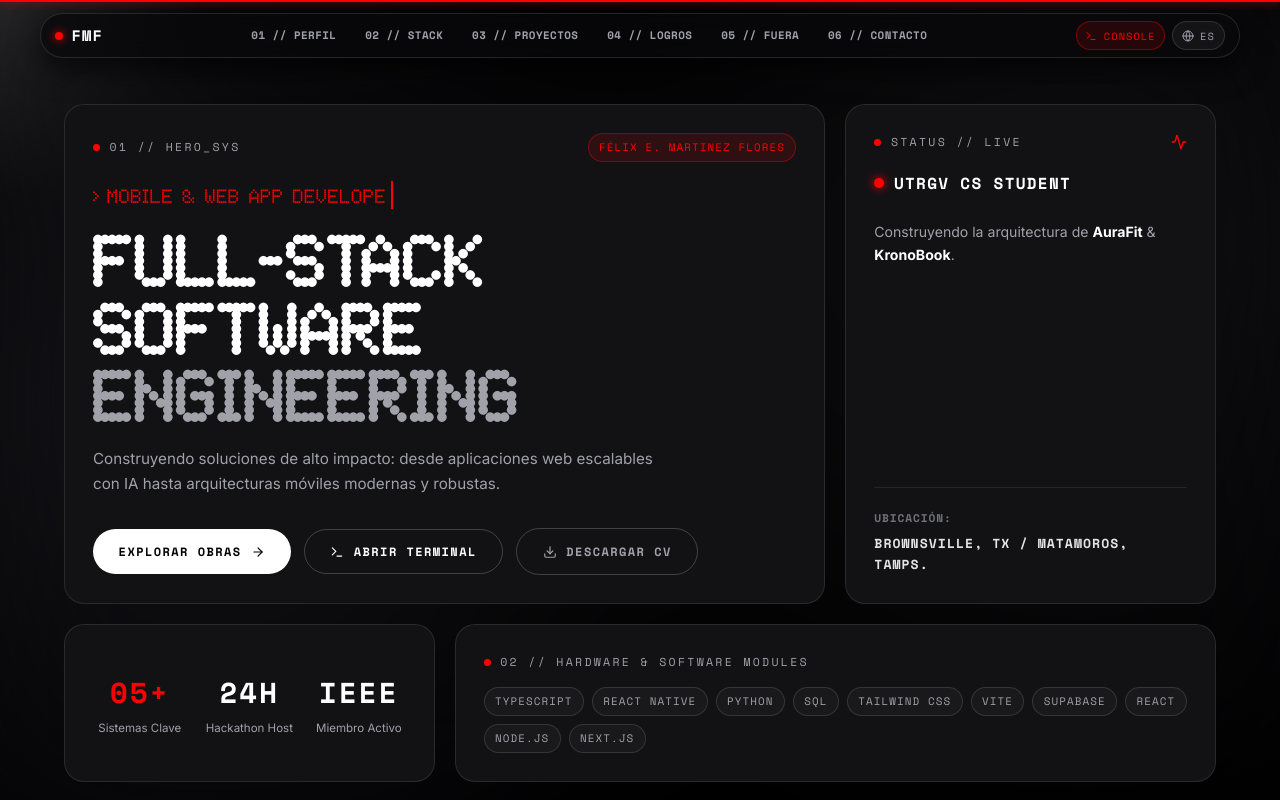
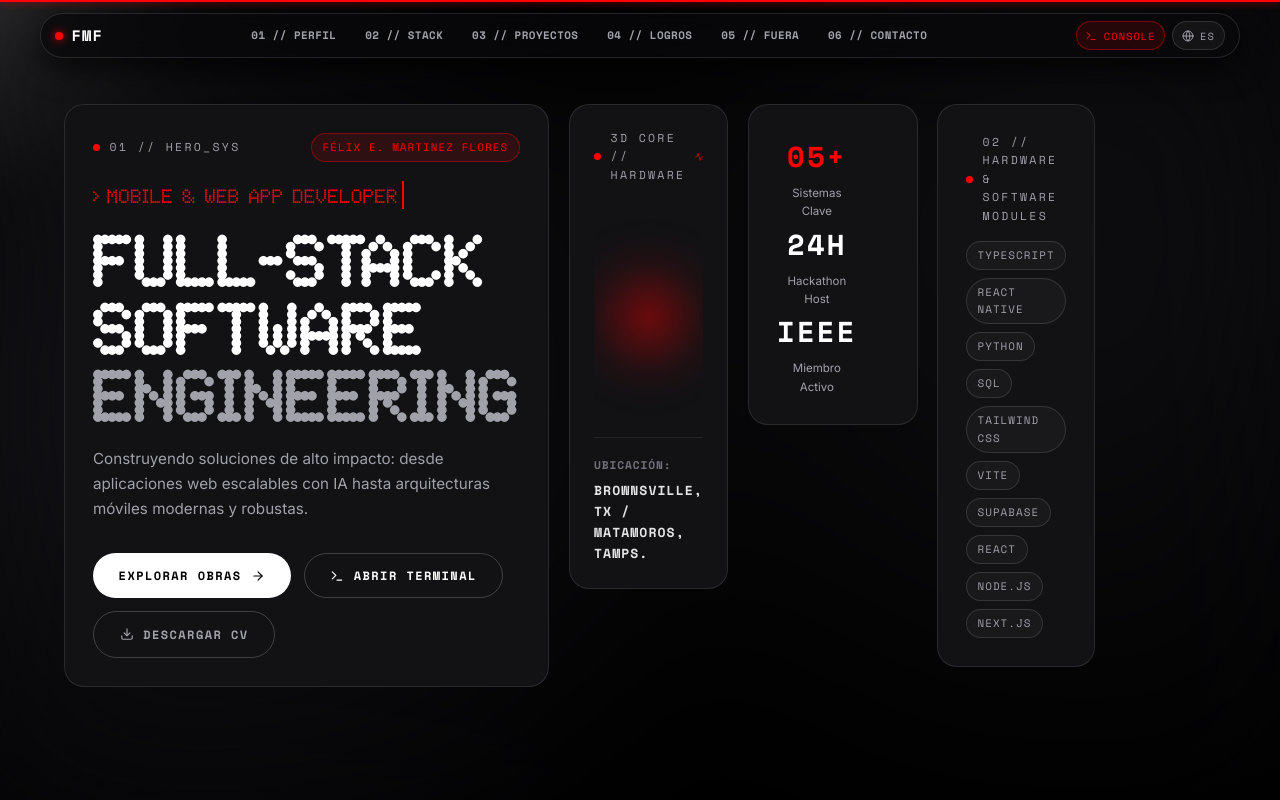
Before and after one commit to Felglitch739/My-Portfolio, a React (Vite) app: page / in a window 1280 px wide. Shown: the top 800 px of the page. Built offline with nearby package versions, Linux system fonts and the light colour scheme; a web font is replaced by a local one.

Commit message:
feat: implement 3D Bento Card Tilt with Z-axis depth pop-out and add interactive Hardware 3D Chip Core rendering in Hero

```diff
--- a/package.json
+++ b/package.json
@@ -10,10 +10,12 @@
     "preview": "vite preview"
   },
   "dependencies": {
+    "@types/three": "^0.185.3",
     "framer-motion": "^12.39.0",
     "lucide-react": "^1.16.0",
     "react": "^19.2.6",
-    "react-dom": "^19.2.6"
+    "react-dom": "^19.2.6",
+    "three": "^0.185.1"
   },
   "devDependencies": {
     "@eslint/js": "^10.0.1",
--- /dev/null
+++ b/src/components/Bento3DTilt.tsx
@@ -0,0 +1,107 @@
+import { useState, useRef } from 'react'
+import { motion, useSpring } from 'framer-motion'
+
+interface Bento3DTiltProps {
+  children: React.ReactNode
+  className?: string
+  style?: React.CSSProperties
+  intensity?: number
+}
+
+export default function Bento3DTilt({
+  children,
+  className = '',
+  style = {},
+  intensity = 15,
+}: Bento3DTiltProps) {
+  const cardRef = useRef<HTMLDivElement>(null)
+  const [glarePos, setGlarePos] = useState({ x: 50, y: 50, opacity: 0 })
+
+  // Spring physics for buttery-smooth 3D tilt animations
+  const rotateX = useSpring(0, { stiffness: 250, damping: 20 })
+  const rotateY = useSpring(0, { stiffness: 250, damping: 20 })
+  const scale = useSpring(1, { stiffness: 250, damping: 20 })
+
+  const handleMouseMove = (e: React.MouseEvent<HTMLDivElement>) => {
+    if (!cardRef.current) return
+    const rect = cardRef.current.getBoundingClientRect()
+    const width = rect.width
+    const height = rect.height
+
+    // Relative coordinates (-0.5 to 0.5)
+    const mouseX = (e.clientX - rect.left) / width - 0.5
+    const mouseY = (e.clientY - rect.top) / height - 0.5
+
+    // Calculate 3D rotations
+    rotateX.set(-mouseY * intensity * 2)
+    rotateY.set(mouseX * intensity * 2)
+    scale.set(1.02)
+
+    // Calculate 3D specular light glare reflection position
+    setGlarePos({
+      x: ((e.clientX - rect.left) / width) * 100,
+      y: ((e.clientY - rect.top) / height) * 100,
+      opacity: 0.25,
+    })
+  }
+
+  const handleMouseLeave = () => {
+    rotateX.set(0)
+    rotateY.set(0)
+    scale.set(1)
+    setGlarePos(prev => ({ ...prev, opacity: 0 }))
+  }
+
+  return (
+    <div
+      style={{
+        perspective: '1000px',
+        transformStyle: 'preserve-3d',
+      }}
+    >
+      <motion.div
+        ref={cardRef}
+        onMouseMove={handleMouseMove}
+        onMouseLeave={handleMouseLeave}
+        className={className}
+        style={{
+          ...style,
+          rotateX,
+          rotateY,
+          scale,
+          transformStyle: 'preserve-3d',
+          position: 'relative',
+          overflow: 'hidden',
+          willChange: 'transform',
+        }}
+      >
+        {/* 3D Specular Light Reflection Glare Overlay */}
+        <div
+          style={{
+            position: 'absolute',
+            inset: 0,
+            pointerEvents: 'none',
+            zIndex: 10,
+            borderRadius: 'inherit',
+            background: `radial-gradient(circle at ${glarePos.x}% ${glarePos.y}%, rgba(255, 255, 255, 0.35) 0%, rgba(255, 0, 0, 0.15) 30%, transparent 70%)`,
+            opacity: glarePos.opacity,
+            transition: 'opacity 0.25s ease',
+            mixBlendMode: 'overlay',
+          }}
+        />
+
+        {/* Card Content with 3D Depth Layer */}
+        <div
+          style={{
+            transform: 'translateZ(20px)',
+            transformStyle: 'preserve-3d',
+            height: '100%',
+            width: '100%',
+          }}
+        >
+          {children}
+        </div>
+      </motion.div>
+    </div>
+  )
+}
--- /dev/null
+++ b/src/components/Hardware3DChip.tsx
@@ -0,0 +1,196 @@
+import { useEffect, useRef } from 'react'
+
+export default function Hardware3DChip() {
+  const containerRef = useRef<HTMLDivElement>(null)
+
+  useEffect(() => {
+    const container = containerRef.current
+    if (!container) return
+
+    // Dynamic import of Three.js or Canvas 3D rendering
+    let animationId: number
+    let width = container.offsetWidth || 300
+    let height = container.offsetHeight || 300
+
+    const canvas = document.createElement('canvas')
+    canvas.width = width
+    canvas.height = height
+    canvas.style.width = '100%'
+    canvas.style.height = '100%'
+    canvas.style.display = 'block'
+    container.innerHTML = ''
+    container.appendChild(canvas)
+
+    const ctx = canvas.getContext('2d')
+    if (!ctx) return
+
+    // Pointer tracking for 3D rotation
+    let mouseX = 0
+    let mouseY = 0
+    let targetX = 0
+    let targetY = 0
+
+    const handleMouseMove = (e: MouseEvent) => {
+      const rect = canvas.getBoundingClientRect()
+      mouseX = ((e.clientX - rect.left) / rect.width - 0.5) * 2
+      mouseY = ((e.clientY - rect.top) / rect.height - 0.5) * 2
+    }
+
+    window.addEventListener('mousemove', handleMouseMove)
+
+    let angleX = 0
+    let angleY = 0
+    let time = 0
+
+    // 3D Cube & Circuit Ring Geometry Nodes
+    const cubeVertices = [
+      [-1, -1, -1], [1, -1, -1], [1, 1, -1], [-1, 1, -1],
+      [-1, -1, 1],  [1, -1, 1],  [1, 1, 1],  [-1, 1, 1],
+    ]
+
+    const cubeEdges = [
+      [0, 1], [1, 2], [2, 3], [3, 0], // Back face
+      [4, 5], [5, 6], [6, 7], [7, 4], // Front face
+      [0, 4], [1, 5], [2, 6], [3, 7], // Connecting edges
+    ]
+
+    // Orbital particles
+    const particleCount = 28
+    const particles = Array.from({ length: particleCount }).map(() => ({
+      angle: Math.random() * Math.PI * 2,
+      radius: 70 + Math.random() * 50,
+      speed: (Math.random() - 0.5) * 0.03,
+      y: (Math.random() - 0.5) * 60,
+    }))
+
+    const project = (x: number, y: number, z: number) => {
+      // 3D Rotation matrices
+      const radX = angleX
+      const radY = angleY
+
+      // Rotate Y
+      const x1 = x * Math.cos(radY) + z * Math.sin(radY)
+      const y1 = y
+      const z1 = -x * Math.sin(radY) + z * Math.cos(radY)
+
+      // Rotate X
+      const x2 = x1
+      const y2 = y1 * Math.cos(radX) - z1 * Math.sin(radX)
+      const z2 = y1 * Math.sin(radX) + z1 * Math.cos(radX)
+
+      // Perspective projection
+      const distance = 3.5
+      const fov = 160
+      const scale = fov / (distance + z2)
+      return {
+        px: width / 2 + x2 * scale * 35,
+        py: height / 2 + y2 * scale * 35,
+        scale,
+        z: z2,
+      }
+    }
+
+    const render = () => {
+      time += 0.02
+      targetX += (mouseY * 0.5 - targetX) * 0.05
+      targetY += (mouseX * 0.5 - targetY) * 0.05
+
+      angleX = targetX + Math.sin(time * 0.5) * 0.1
+      angleY = targetY + time * 0.3
+
+      ctx.clearRect(0, 0, width, height)
+
+      // Draw 3D Core Red Glow
+      const glowGrad = ctx.createRadialGradient(width / 2, height / 2, 5, width / 2, height / 2, 100)
+      glowGrad.addColorStop(0, 'rgba(255, 0, 0, 0.35)')
+      glowGrad.addColorStop(0.5, 'rgba(255, 0, 0, 0.08)')
+      glowGrad.addColorStop(1, 'rgba(0, 0, 0, 0)')
+      ctx.fillStyle = glowGrad
+      ctx.fillRect(0, 0, width, height)
+
+      // Project vertices
+      const projected = cubeVertices.map(([x, y, z]) => project(x, y, z))
+
+      // Draw 3D Outer Box Edges (Monochrome + Red LED Accent)
+      ctx.lineWidth = 1.5
+      cubeEdges.forEach(([i, j]) => {
+        const p1 = projected[i]
+        const p2 = projected[j]
+
+        ctx.beginPath()
+        ctx.moveTo(p1.px, p1.py)
+        ctx.lineTo(p2.px, p2.py)
+        ctx.strokeStyle = (i + j) % 2 === 0 ? 'rgba(255, 0, 0, 0.85)' : 'rgba(255, 255, 255, 0.4)'
+        ctx.stroke()
+      })
+
+      // Draw 3D Outer Box Vertices (Dots)
+      projected.forEach((p) => {
+        ctx.beginPath()
+        ctx.arc(p.px, p.py, 3, 0, Math.PI * 2)
+        ctx.fillStyle = '#ffffff'
+        ctx.fill()
+      })
+
+      // Draw Inner Hardware Core (Red LED Processor Chip)
+      const coreSize = 0.5
+      const innerVertices = cubeVertices.map(([x, y, z]) => project(x * coreSize, y * coreSize, z * coreSize))
+      ctx.lineWidth = 1
+      cubeEdges.forEach(([i, j]) => {
+        const p1 = innerVertices[i]
+        const p2 = innerVertices[j]
+        ctx.beginPath()
+        ctx.moveTo(p1.px, p1.py)
+        ctx.lineTo(p2.px, p2.py)
+        ctx.strokeStyle = '#FF0000'
+        ctx.stroke()
+      })
+
+      // Draw Orbital 3D Particles
+      particles.forEach((p) => {
+        p.angle += p.speed
+        const px = Math.cos(p.angle) * p.radius * 0.02
+        const pz = Math.sin(p.angle) * p.radius * 0.02
+        const py = p.y * 0.02
+
+        const proj = project(px, py, pz)
+        ctx.beginPath()
+        ctx.arc(proj.px, proj.py, 1.8, 0, Math.PI * 2)
+        ctx.fillStyle = 'rgba(255, 0, 0, 0.8)'
+        ctx.fill()
+      })
+
+      animationId = requestAnimationFrame(render)
+    }
+
+    render()
+
+    const handleResize = () => {
+      if (!container) return
+      width = canvas.width = container.offsetWidth || 300
+      height = canvas.height = container.offsetHeight || 300
+    }
+
+    window.addEventListener('resize', handleResize)
+
+    return () => {
+      window.removeEventListener('mousemove', handleMouseMove)
+      window.removeEventListener('resize', handleResize)
+      cancelAnimationFrame(animationId)
+    }
+  }, [])
+
+  return (
+    <div
+      ref={containerRef}
+      style={{
+        width: '100%',
+        height: '240px',
+        position: 'relative',
+        display: 'flex',
+        alignItems: 'center',
+        justifyContent: 'center',
+      }}
+    />
+  )
+}
--- a/src/components/Hero.tsx
+++ b/src/components/Hero.tsx
@@ -1,6 +1,8 @@
 import { useEffect, useRef } from 'react'
 import { motion } from 'framer-motion'
-import { Terminal, Download, ArrowRight, Cpu, Code2, Sparkles, Activity } from 'lucide-react'
+import { Terminal, Download, ArrowRight, Activity } from 'lucide-react'
+import Bento3DTilt from './Bento3DTilt'
+import Hardware3DChip from './Hardware3DChip'
 
 interface HeroProps {
   onOpenTerminal: () => void
@@ -85,11 +87,11 @@ export default function Hero({ onOpenTerminal, lang = 'es' }: HeroProps) {
   return (
     <section id="hero" className="section" style={{ paddingTop: 'calc(var(--nav-height) + 2.5rem)' }}>
       <div className="container">
-        {/* Bento Grid Layout */}
+        {/* Bento Grid Layout with 3D Spatial Tilt & Hardware Core */}
         <div className="bento-grid">
 
           {/* Widget 1: Main Banner Hero Card (col-span-8) */}
-          <div className="bento-card col-span-8" style={{ justifyContent: 'space-between', minHeight: '380px' }}>
+          <Bento3DTilt className="bento-card col-span-8" style={{ justifyContent: 'space-between', minHeight: '380px' }}>
             <div>
               <div style={{ display: 'flex', alignItems: 'center', justifyContent: 'space-between', marginBottom: '1.2rem' }}>
                 <span className="section-label" style={{ margin: 0 }}>01 // HERO_SYS</span>
@@ -134,36 +136,30 @@ export default function Hero({ onOpenTerminal, lang = 'es' }: HeroProps) {
                 <Download size={14} /> {t.cvBtn}
               </a>
             </div>
-          </div>
+          </Bento3DTilt>
 
-          {/* Widget 2: Live Hardware Status (col-span-4) */}
-          <div className="bento-card col-span-4" style={{ justifyContent: 'space-between' }}>
+          {/* Widget 2: 3D Hardware Interactive Core (col-span-4) */}
+          <Bento3DTilt className="bento-card col-span-4" style={{ justifyContent: 'space-between', padding: '1.5rem' }}>
             <div>
-              <div style={{ display: 'flex', alignItems: 'center', justifyContent: 'space-between', marginBottom: '1.2rem' }}>
-                <span className="section-label" style={{ margin: 0 }}>STATUS // LIVE</span>
+              <div style={{ display: 'flex', alignItems: 'center', justifyContent: 'space-between', marginBottom: '0.8rem' }}>
+                <span className="section-label" style={{ margin: 0 }}>3D CORE // HARDWARE</span>
                 <Activity size={16} color="var(--red)" />
               </div>
 
-              <div style={{ display: 'flex', alignItems: 'center', gap: '0.6rem', marginBottom: '1.5rem' }}>
-                <span style={{ width: '10px', height: '10px', borderRadius: '50%', background: 'var(--red)', boxShadow: '0 0 10px var(--red)' }} />
-                <span className="ndot" style={{ fontSize: '1rem', color: 'var(--white)' }}>UTRGV CS STUDENT</span>
-              </div>
-
-              <p className="body-text" style={{ fontSize: '0.88rem', marginBottom: '1.5rem' }}>
-                Construyendo la arquitectura de <strong style={{ color: 'var(--white)' }}>AuraFit</strong> & <strong style={{ color: 'var(--white)' }}>KronoBook</strong>.
-              </p>
+              {/* 3D Interactive WebGL Hardware Chip Object */}
+              <Hardware3DChip />
             </div>
 
-            <div style={{ borderTop: '1px solid rgba(255, 255, 255, 0.08)', paddingTop: '1rem' }}>
+            <div style={{ borderTop: '1px solid rgba(255, 255, 255, 0.08)', paddingTop: '0.8rem' }}>
               <span className="ndot" style={{ fontSize: '0.7rem', color: 'var(--gray-500)' }}>UBICACIÓN:</span>
               <div className="ndot" style={{ fontSize: '0.82rem', color: 'var(--gray-200)', marginTop: '0.2rem' }}>
                 {t.location}
               </div>
             </div>
-          </div>
+          </Bento3DTilt>
 
           {/* Widget 3: Quick Stats (col-span-4) */}
-          <div className="bento-card col-span-4" style={{ display: 'grid', gridTemplateColumns: 'repeat(3, 1fr)', gap: '1rem', alignItems: 'center', textAlign: 'center' }}>
+          <Bento3DTilt className="bento-card col-span-4" style={{ display: 'grid', gridTemplateColumns: 'repeat(3, 1fr)', gap: '1rem', alignItems: 'center', textAlign: 'center' }}>
             {t.stats.map((st, i) => (
               <div key={i}>
                 <div className="ndot" style={{ fontSize: '1.8rem', color: i === 0 ? 'var(--red)' : 'var(--white)' }}>
@@ -174,10 +170,10 @@ export default function Hero({ onOpenTerminal, lang = 'es' }: HeroProps) {
                 </div>
               </div>
             ))}
-          </div>
+          </Bento3DTilt>
 
           {/* Widget 4: Stack Modules Pill Grid (col-span-8) */}
-          <div className="bento-card col-span-8" style={{ justifyContent: 'center' }}>
+          <Bento3DTilt className="bento-card col-span-8" style={{ justifyContent: 'center' }}>
             <div className="section-label" style={{ marginBottom: '1rem' }}>02 // HARDWARE & SOFTWARE MODULES</div>
             <div style={{ display: 'flex', flexWrap: 'wrap', gap: '0.5rem' }}>
               {['TYPESCRIPT', 'REACT NATIVE', 'PYTHON', 'SQL', 'TAILWIND CSS', 'VITE', 'SUPABASE', 'REACT', 'NODE.JS', 'NEXT.JS'].map((tech) => (
@@ -186,7 +182,7 @@ export default function Hero({ onOpenTerminal, lang = 'es' }: HeroProps) {
                 </span>
               ))}
             </div>
-          </div>
+          </Bento3DTilt>
 
         </div>
       </div>
```
Also changed, not shown: src/components/AboutMe.tsx (+7 -6 lines), 1 other file (tests, documents, lock files or other folders).
